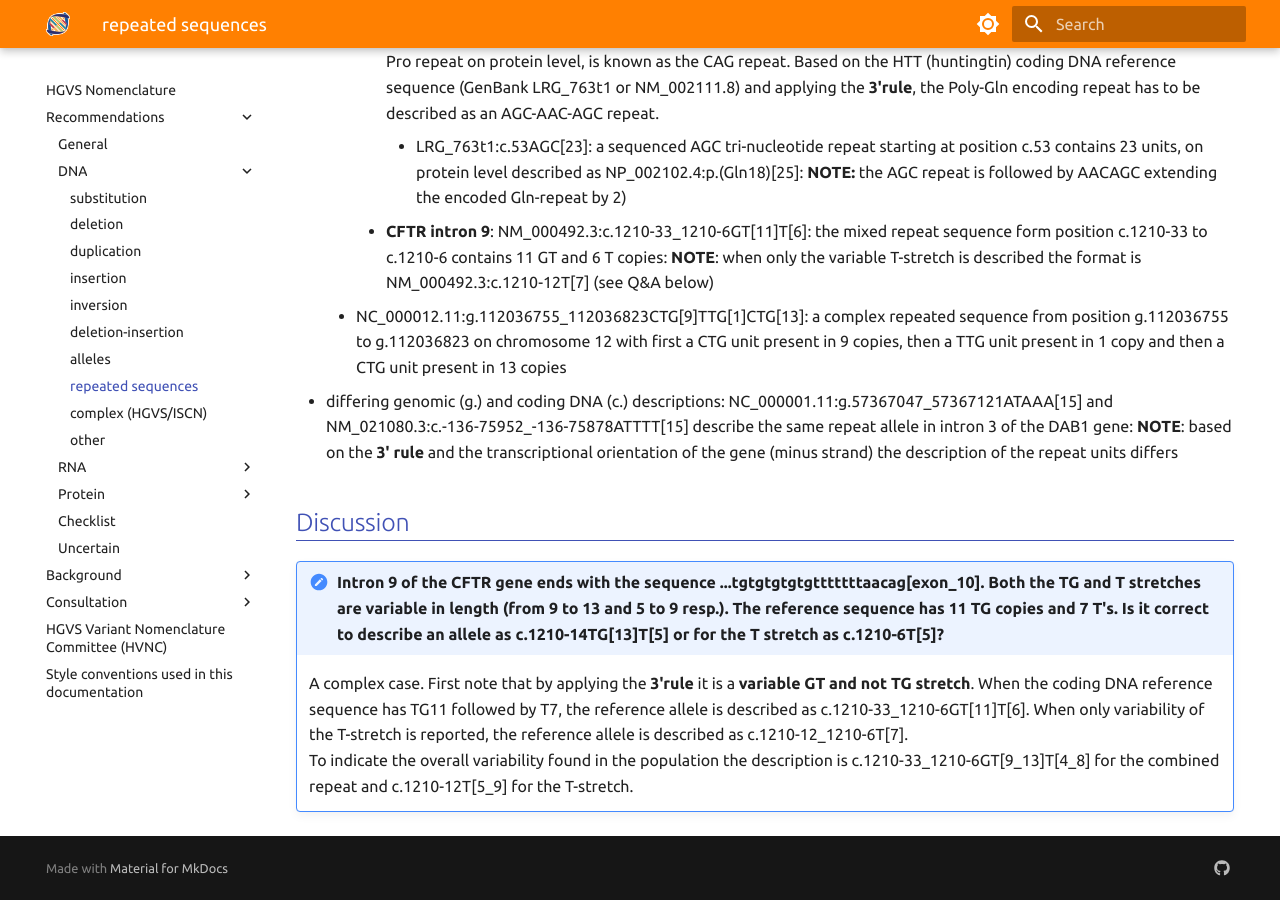
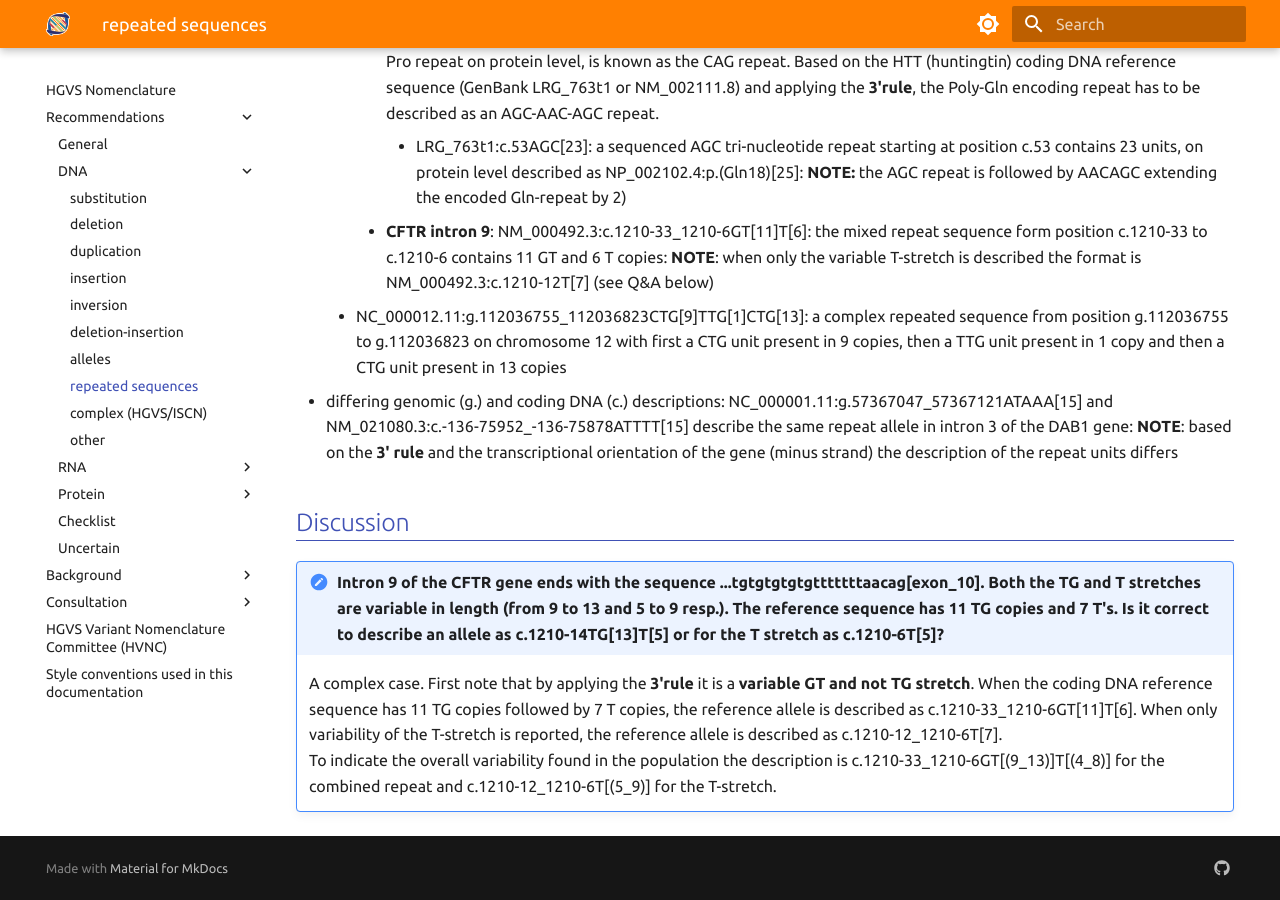
Before and after one commit to HGVSnomenclature/hgvs-nomenclature, an MkDocs documentation site: the page built from docs/recommendations/DNA/repeated.md, in a window 1280 px wide and 900 px high, scrolled down 2936 px. Built offline with MkDocs 1.6.1 and Material for MkDocs 9.7.7, drawn with Linux system fonts in a browser that asks for light colours.

Commit message:
Fixed several issues in an answer.
- Clarified "TG11" and "T7" to "11 TG copies" and "7 T copies",
  matching also the question asked.
- Removed backslashes before underscores that are rendered in my
  Markdown preview, but otherwise at least unnecessary.
- Fixed last variant description in the sentence, which was
  forgotten.
- Ranges of repeats should be surrounded by parentheses to
  distinguish these from ranges of positions.

```diff
--- a/docs/recommendations/DNA/repeated.md
+++ b/docs/recommendations/DNA/repeated.md
@@ -70,4 +70,4 @@ Format (mixed repeat):   **"prefix""range_repeated_sequence""repeat_sequence_uni
 
 !!! note "Intron 9 of the CFTR gene ends with the sequence ...tgtgtgtgtgtttttttaacag[exon_10]. Both the TG and T stretches are variable in length (from 9 to 13 and 5 to 9 resp.). The reference sequence has 11 TG copies and 7 T's. Is it correct to describe an allele as c.1210-14TG[13]T[5] or for the T stretch as c.1210-6T[5]?"
 
-    A complex case. First note that by applying the <b>3'rule</b> it is a <b>variable GT and not TG stretch</b>. When the coding DNA reference sequence has TG11 followed by T7, the reference allele is described as c.1210-33_1210-6GT[11]T[6]. When only variability of the T-stretch is reported, the reference allele is described as c.1210-12\_1210-6T[7].<br>To indicate the overall variability found in the population the description is c.1210-33_1210-6GT[9_13]T[4_8] for the combined repeat and c.1210-12T[5_9] for the T-stretch.
+    A complex case. First note that by applying the <b>3'rule</b> it is a <b>variable GT and not TG stretch</b>. When the coding DNA reference sequence has 11 TG copies followed by 7 T copies, the reference allele is described as c.1210-33_1210-6GT[11]T[6]. When only variability of the T-stretch is reported, the reference allele is described as c.1210-12_1210-6T[7].<br>To indicate the overall variability found in the population the description is c.1210-33_1210-6GT[(9_13)]T[(4_8)] for the combined repeat and c.1210-12_1210-6T[(5_9)] for the T-stretch.
```
